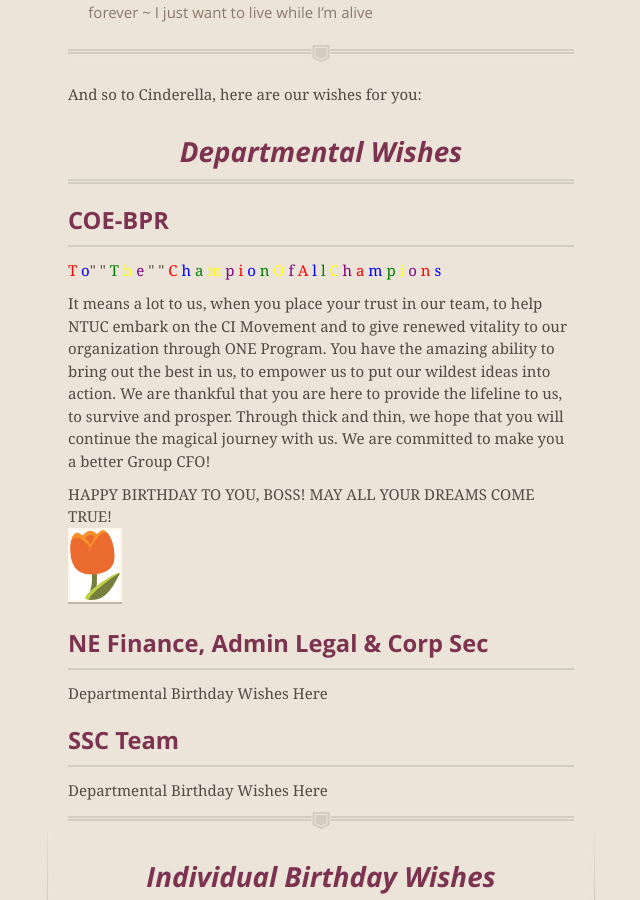
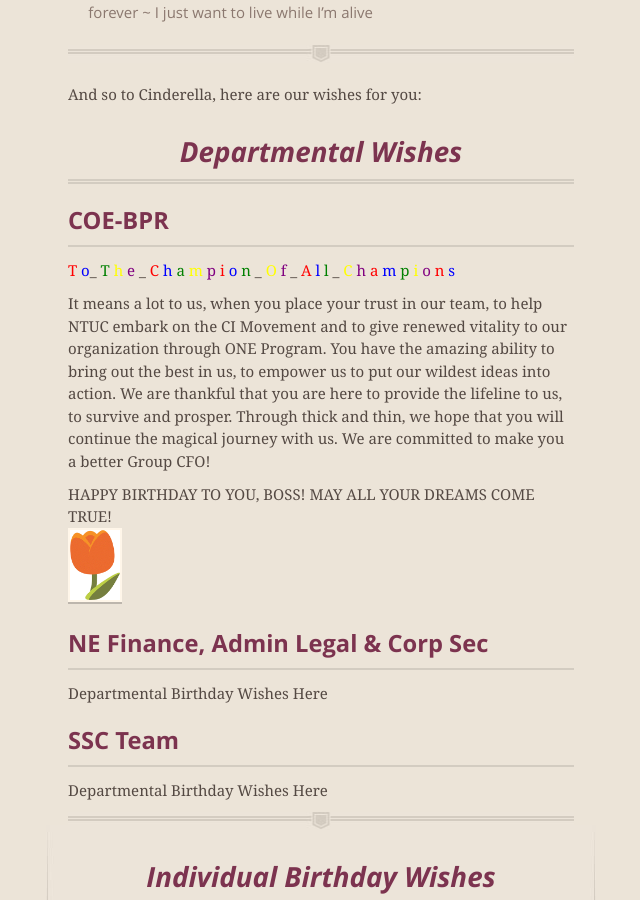
Before and after one commit to projectcinderella/projectcinderella.github.io, a Jekyll site: the page built from index.md, in a window 1280 px wide and 900 px high, scrolled down 4178 px. Shown: the whole window, without its empty margins (319-959 px from the left). Built offline with Jekyll 4.4.1, drawn with Linux system fonts in a browser that asks for light colours; comment, search, counter and statistics services are not loaded.

Commit message:
Update index.md

```diff
--- a/index.md
+++ b/index.md
@@ -57,11 +57,11 @@ And so to Cinderella, here are our wishes for you:
 #### COE-BPR
 <p><b>
   <span style='color: red'>T</span>
-  <span style='color: blue'>o</span>" "
+  <span style='color: blue'>o</span>_
 
   <span style='color: green'>T</span>
   <span style='color: yellow'>h</span>
-  <span style='color: purple'>e </span>" "
+  <span style='color: purple'>e </span>_
 
   <span style='color: red'>C</span>
   <span style='color: blue'>h</span>
@@ -70,14 +70,14 @@ And so to Cinderella, here are our wishes for you:
   <span style='color: purple'>p</span>
   <span style='color: red'>i</span>
   <span style='color: blue'>o</span>
-  <span style='color: green'>n </span>
+  <span style='color: green'>n </span>_
 
   <span style='color: yellow'>O</span>
-  <span style='color: purple'>f </span>
+  <span style='color: purple'>f </span>_
 
   <span style='color: red'>A</span>
   <span style='color: blue'>l</span>
-  <span style='color: green'>l </span>
+  <span style='color: green'>l </span>_
 
   <span style='color: yellow'>C</span>
   <span style='color: purple'>h</span>
```
